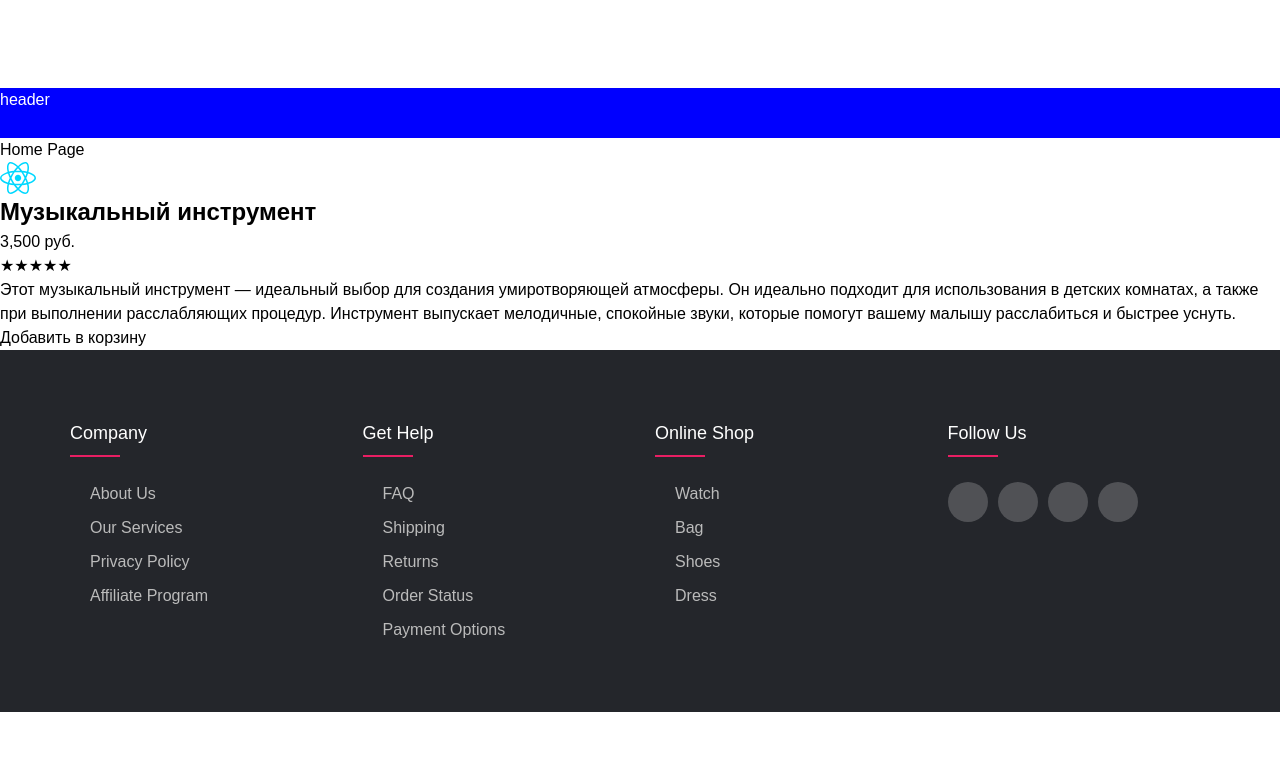
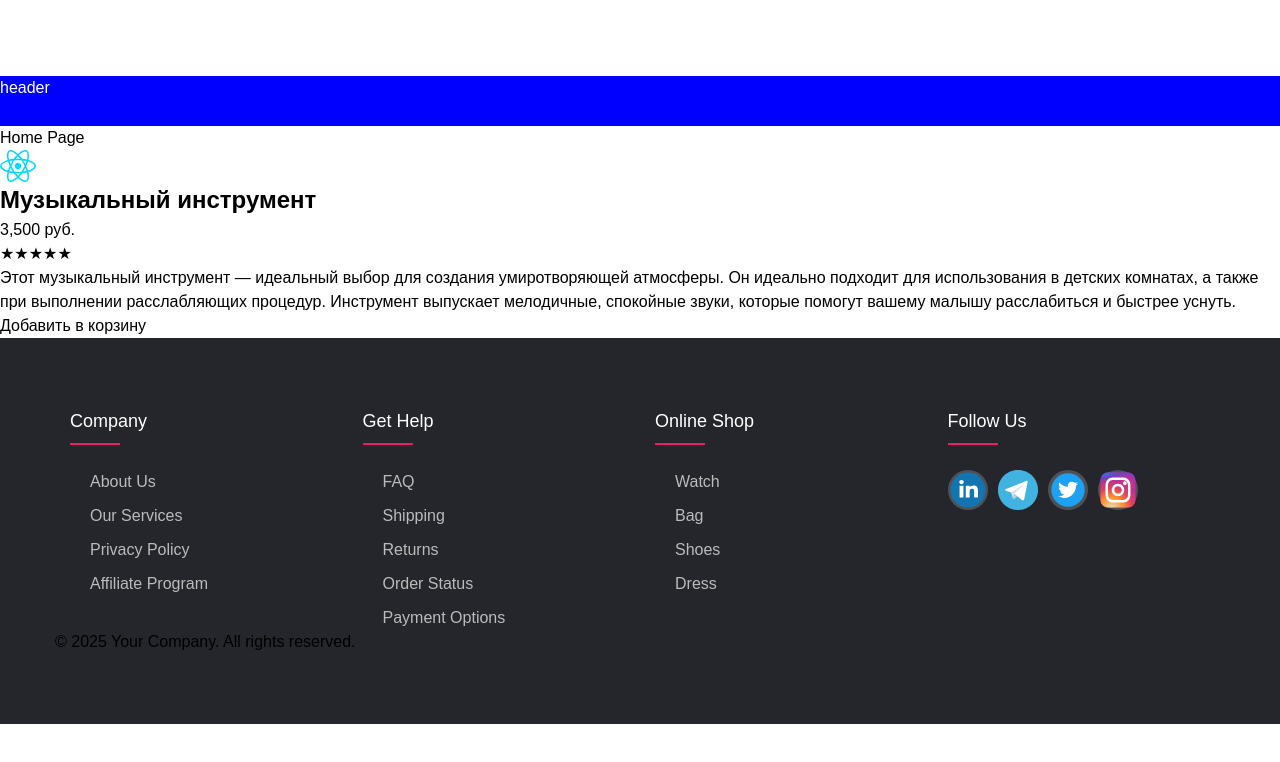
Before and after one commit to Dark-Vol/Store-Shoping, a React (Vite) app in the folder client/: page / in a window 1280 px wide. Shown: the top 762 px of the page. Built offline with nearby package versions, Linux system fonts and the light colour scheme.

Commit message:
Add social media icons to the footer and copyright information

```diff
--- a/client/src/components/Footer/index.tsx
+++ b/client/src/components/Footer/index.tsx
@@ -1,7 +1,6 @@
-import React from 'react';
 import styles from './Footer.module.scss';
+const Footer: React.FC = () => {
 
-const Footer: React.FC = () => {
     return (
         <footer className={styles.footer}>
             <div className={styles.container}>
@@ -37,12 +36,31 @@ const Footer: React.FC = () => {
                     <div className={styles.footer_col}>
                         <h4>follow us</h4>
                         <div className={styles.social_links}>
-                            <a href="#"><i className={styles.fab}></i></a>
-                            <a href="#"><i className={styles.fab}></i></a>
-                            <a href="#"><i className={styles.fab}></i></a>
-                            <a href="#"><i className={styles.fab}></i></a>
+                            <a href="#">
+                                <i className={styles.fab}>
+                                    <img src="/assets/icons/linkedin-1-svgrepo-com.svg" alt="linkedin" />
+                                </i>
+                            </a>
+                            <a href="#">
+                                <i className={styles.fab}>
+                                    <img src="/assets/icons/telegram-svgrepo-com.svg" alt="telegram" />
+                                </i>
+                            </a>
+                            <a href="#">
+                                <i className={styles.fab}>
+                                    <img src="/assets/icons/twitter-svgrepo-com.svg" alt="twitter" />
+                                </i>
+                            </a>
+                            <a href="#">
+                                <i className={styles.fab}>
+                                    <img src="/assets/icons/instagram-1-svgrepo-com.svg" alt="instagram" />
+                                </i>
+                            </a>
                         </div>
                     </div>
+                </div>
+                <div className={styles.copyright}>
+                    <p>&copy; {new Date().getFullYear()} Your Company. All rights reserved.</p>
                 </div>
             </div>
         </footer>
```
